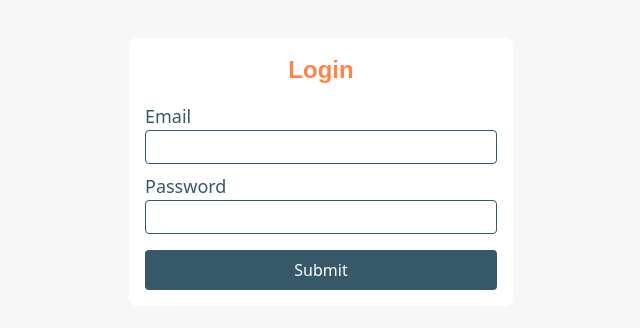
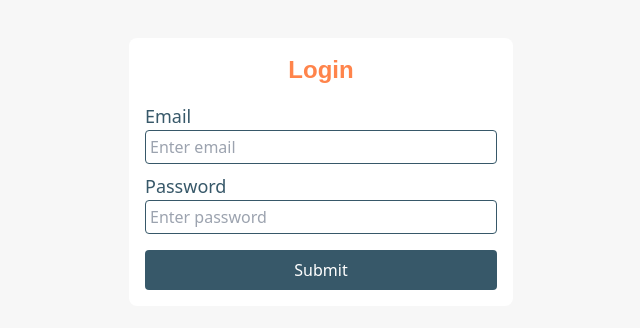
Before and after one commit to vrajpatel2451/lic-server, a React app: page /login in a window 1280 px wide. Shown: the part 268-596 px from the top of the page, without its empty margins (319-959 px from the left). Built offline with nearby package versions, Linux system fonts and the light colour scheme.

Commit message:
redux toolkit setup

```diff
--- a/package.json
+++ b/package.json
@@ -34,7 +34,8 @@
     "react-router-dom": "6",
     "redux": "^4.2.0",
     "swagger-jsdoc": "^6.2.5",
-    "swagger-ui-express": "^4.5.0"
+    "swagger-ui-express": "^4.5.0",
+    "yup": "^0.32.11"
   },
   "devDependencies": {
     "@babel/cli": "^7.18.10",
--- a/src/client/src/app.jsx
+++ b/src/client/src/app.jsx
@@ -3,9 +3,10 @@ import HeaderComponent from './components/headerComponent';
 import { BrowserRouter, Routes, Route } from 'react-router-dom';
 import './styles/style.css';
 import Home from './pages/home';
-import Login from './pages/login';
+//import Login from './pages/login';
 import SideBar from './components/sideBar';
 import Client from './pages/client';
+import Login2 from './pages/login2';
 
 const App = () => {
   return (
@@ -19,7 +20,7 @@ const App = () => {
               <Routes>
                 <Route path="/" element={<Home />} />
                 <Route path="/client" element={<Client />} />
-                <Route path="/login" element={<Login />} />
+                <Route path="/login" element={<Login2/>} />
               </Routes>
             </div>
           </div>
--- a/src/client/src/components/headerComponent.jsx
+++ b/src/client/src/components/headerComponent.jsx
@@ -2,8 +2,12 @@ import React from 'react';
 import Searchbar from './searchbar';
 import '../styles/style.css';
 import { useLocation } from 'react-router-dom';
+import { useSelector } from 'react-redux';
+
 
 const HeaderComponent = () => {
+   const  data = useSelector(state => state.authUser )
+   console.log("data",data)
   const link = useLocation();
 
   if (link.pathname !== '/login') {
@@ -21,7 +25,7 @@ const HeaderComponent = () => {
             />
           </div>
           <div>
-            <h6 className="font-semibold">Pro File</h6>
+            <h6 className="font-semibold">Profile</h6>
             <p>Super&nbsp;Admin</p>
           </div>
         </div>
--- a/src/client/src/index.jsx
+++ b/src/client/src/index.jsx
@@ -1,10 +1,15 @@
 import React from 'react';
 import ReactDOM from 'react-dom';
 import App from './app';
+import {Provider} from 'react-redux';
+import store from './storeProvider';
 
 ReactDOM.render(
   <React.StrictMode>
+    <Provider store={store}>
     <App />
+    </Provider>
+
   </React.StrictMode>,
   document.getElementById('root'),
 );
--- a/src/client/src/pages/login.jsx
+++ b/src/client/src/pages/login.jsx
@@ -6,7 +6,10 @@ const Login = () => {
   const navigate = useNavigate();
   const handleSubmit = values => {
     console.log(values);
-    navigate('/');
+
+      navigate('/');
+
+
   };
 
   console.log(window.location.href.split('/')[3], 'url');
--- /dev/null
+++ b/src/client/src/pages/login2.jsx
@@ -0,0 +1,83 @@
+import React from 'react';
+import { Formik, Form, Field, ErrorMessage } from 'formik';
+import * as Yup from 'yup';
+import { useNavigate } from 'react-router-dom';
+import { useDispatch } from 'react-redux';
+import { loginUser } from '../reducers/auth/authSlice';
+
+const LoginSchema = Yup.object().shape({
+  email: Yup.string().email('Invalid email address format').required('Email is required'),
+  password: Yup.string()
+    .min(3, 'Password must be 3 characters at minimum')
+    .required('Password is required'),
+});
+
+const Login2 = () => {
+   const dispatch = useDispatch();
+  const navigate = useNavigate();
+  const handleSubmit = values => {
+    console.log('values', values);
+    dispatch(loginUser({
+        email:values.email,
+        password:values.password
+    }))
+    navigate('/');
+  };
+  return (
+    <div className="h-screen flex flex-col items-center justify-center">
+      <div className=" bg-white w-96 p-4 rounded-lg">
+        <h2 className="font-bold font-montserrat text-2xl text-orange text-center mb-4">Login</h2>
+        <Formik
+          initialValues={{ email: '', password: '' }}
+          validationSchema={LoginSchema}
+          onSubmit={handleSubmit}
+        >
+          {({ touched, errors, isSubmitting, values }) =>
+            !isSubmitting ? (
+              <Form>
+                <div className="flex my-2 flex-col">
+                  <label htmlFor="email" className="text-pri-dark text-lg">
+                    Email
+                  </label>
+                  <Field
+                    className={`border p-1 focus:outline-none rounded border-pri-dark  ${
+                      touched.email && errors.email ? 'is-invalid' : ''
+                    }`}
+                    type="email"
+                    name="email"
+                    placeholder="Enter email"
+                    autoComplete="off"
+                  />
+                  <ErrorMessage component="div" name="email" className='text-red' />
+                </div>
+                <div className="flex my-2 flex-col">
+                  <label htmlFor="password" className="text-pri-dark text-lg">
+                    Password
+                  </label>
+                  <Field
+                    className={`border p-1 focus:outline-none rounded border-pri-dark ${
+                      touched.password && errors.password ? 'is-invalid' : ''
+                    }`}
+                    type="password"
+                    name="password"
+                    placeholder="Enter password"
+                    autoComplete="off"
+                  />
+                  <ErrorMessage component="div" name="password" className='text-red'/>
+                </div>
+                <button
+                  className="bg-pri-dark hover:bg-pri transition-all w-full mt-2 text-white rounded px-4 py-2"
+                  type="submit"
+                >
+                  Submit
+                </button>
+              </Form>
+            ) : null
+          }
+        </Formik>
+      </div>
+    </div>
+  );
+};
+
+export default Login2;
--- /dev/null
+++ b/src/client/src/reducers/auth/authSlice.jsx
@@ -0,0 +1,56 @@
+import { createAsyncThunk, createSlice } from "@reduxjs/toolkit";
+import axios from "axios";
+
+
+
+
+export const dataItem = createAsyncThunk('auth/register', async() => {
+    try {
+        await axios.get('https://jsonplaceholder.typicode.com/users').then((data)=>{
+
+            console.log("response",data);
+            return data
+         }).catch((error)=> {
+             console.log("====>",error);
+         })
+    } catch (error) {
+        console.log(error)
+    }
+
+})
+const initialState = {
+  loading:false,
+  userToken:null,
+
+
+}
+
+const authSlice = createSlice({
+    name : 'auth',
+    initialState,
+    reducers : {
+
+        loginUser(state,action) {
+            console.log("action",action)
+            const {email,password} = action
+            return { ...state ,email , password}
+        }
+    },
+    extraReducers(builder) {
+        builder
+          .addCase(dataItem.pending, (state, action) => {
+            state.status = 'loading'
+          })
+          .addCase(dataItem.fulfilled, (state, action) => {
+            state.status = 'succeeded'
+            // Add any fetched posts to the array
+            state.data = state.data.concat(action.payload)
+          })
+          .addCase(dataItem.rejected, (state, action) => {
+            state.status = 'failed'
+            state.error = action.error.message
+          })
+        }
+})
+export const { loginUser } = authSlice.actions
+export default authSlice.reducer
--- a/src/client/src/storeProvider.jsx
+++ b/src/client/src/storeProvider.jsx
@@ -0,0 +1,10 @@
+import { configureStore } from '@reduxjs/toolkit';
+import authReducers from './reducers/auth/authSlice';
+
+ const store = configureStore({
+  reducer: {
+    authUser : authReducers,
+  },
+})
+
+export default store
--- a/tailwind.config.js
+++ b/tailwind.config.js
@@ -9,6 +9,7 @@ module.exports = {
       },
       white: '#fff',
       black: '#000',
+      red :'#ff0000',
       lightGray: '#f7f7f7',
       gray: '#a1a1a1',
       darkBlue: '#0a0d25',
```
Also changed, not shown: 2 other files (tests, documents, lock files or other folders).
